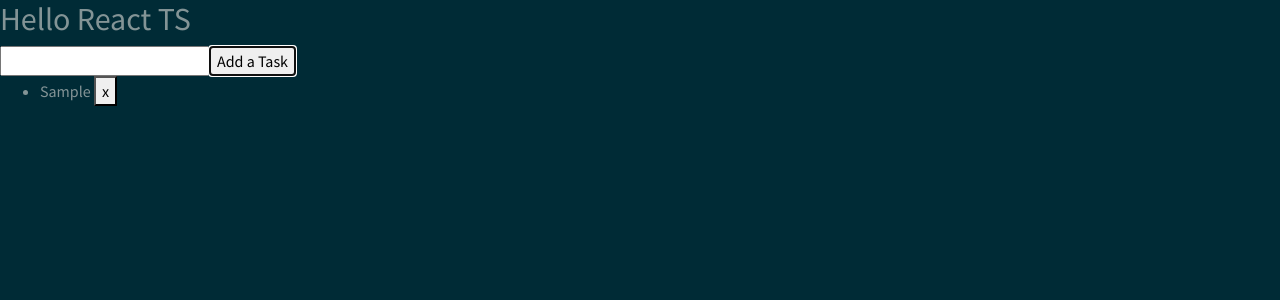
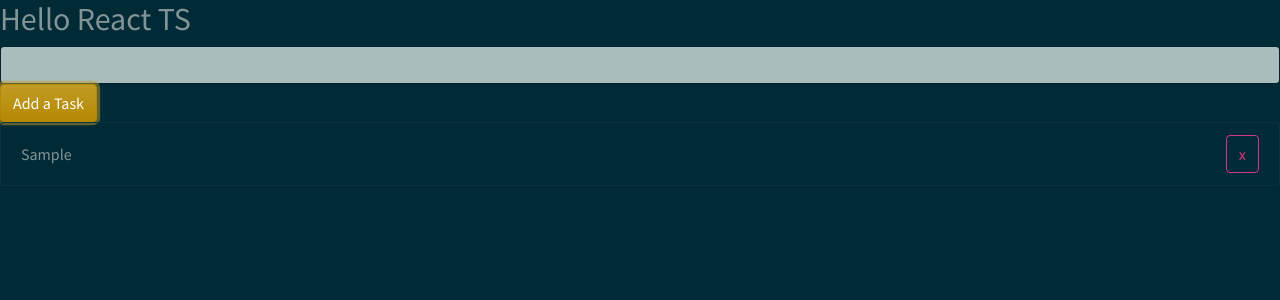
Before and after one commit to anewton1998/react-ts, a React (Create React App) app: page / in a window 1280 px wide. Both pictures are taken after typing "Sample" into the empty fields and a click on the button "Add a Task". Shown: the top 300 px of the page. Built offline with nearby package versions, Linux system fonts and the light colour scheme.

Commit message:
added some styling

```diff
--- a/src/components/NewTaskForm.tsx
+++ b/src/components/NewTaskForm.tsx
@@ -13,7 +13,7 @@ export const NewTaskForm: FunctionComponent<Props> = ({
     task
 }) => (
     <form onSubmit={onAdd}>
-        <input onChange={onChange} value={task.name} />
-        <button type="submit">Add a Task</button>
+        <input type="text" className="form-control" onChange={onChange} value={task.name} />
+        <button className="btn btn-primary" type="submit">Add a Task</button>
     </form>
 );
--- a/src/components/TasksList.tsx
+++ b/src/components/TasksList.tsx
@@ -9,7 +9,7 @@ interface Props {
 }
 
 export const TasksList: FunctionComponent<Props> = ({ tasks, onDelete}) => (
-    <ul>
+    <ul className="list-group">
         {tasks.map(task => (
             <TasksListItem key={task.id} task={task} onDelete={onDelete} />
         ))}
--- a/src/components/TasksListItem.tsx
+++ b/src/components/TasksListItem.tsx
@@ -13,8 +13,8 @@ export const TasksListItem: FunctionComponent<Props> = ({ task, onDelete }) => {
     };
 
     return (
-        <li>
-            {task.name} <button onClick={onClick}>x</button>
+        <li className="list-group-item d-flex justify-content-between align-items-center">
+            {task.name} <button className="btn btn-outline-danger" onClick={onClick}>x</button>
         </li>
     );
 };
```
